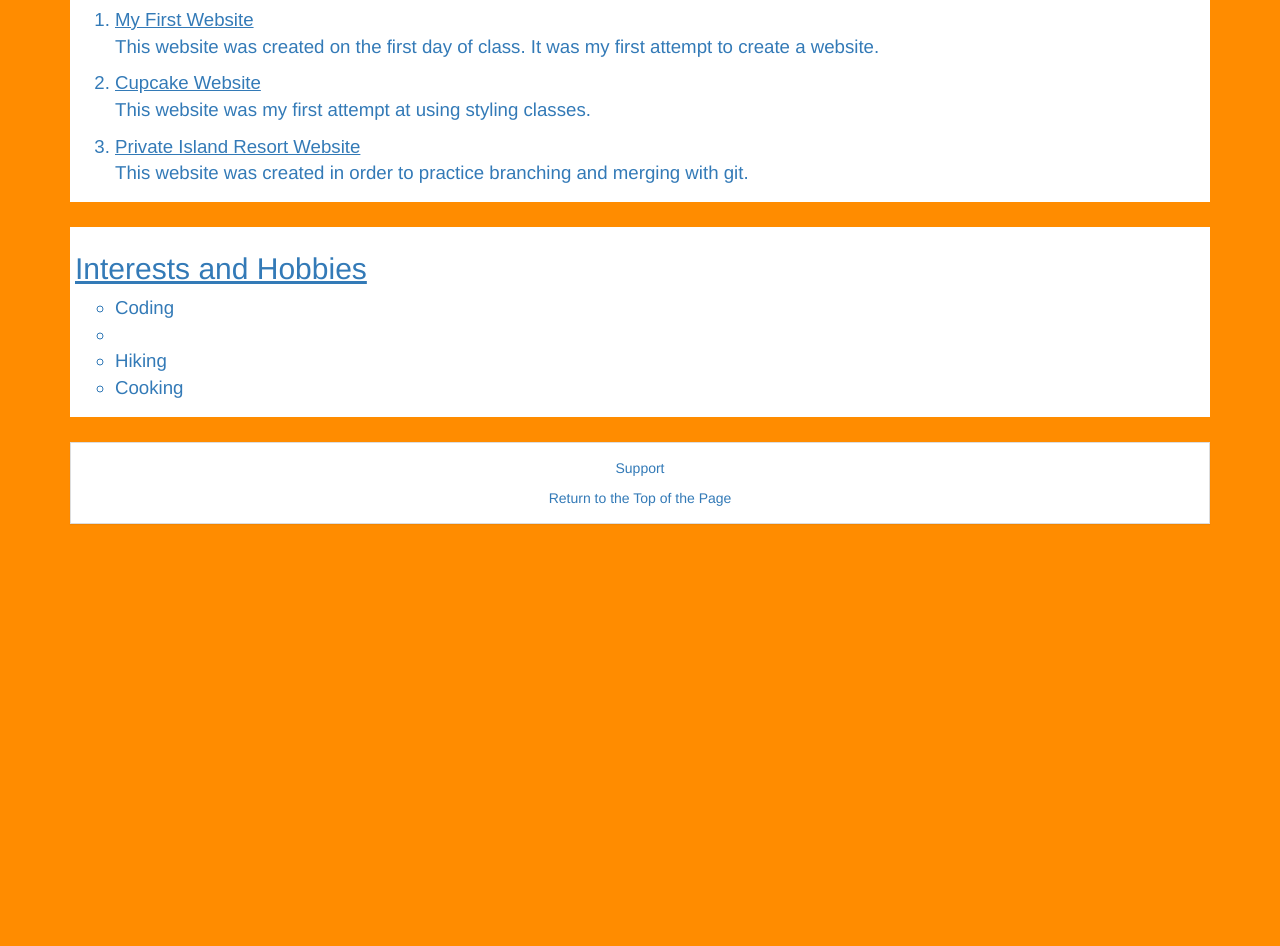
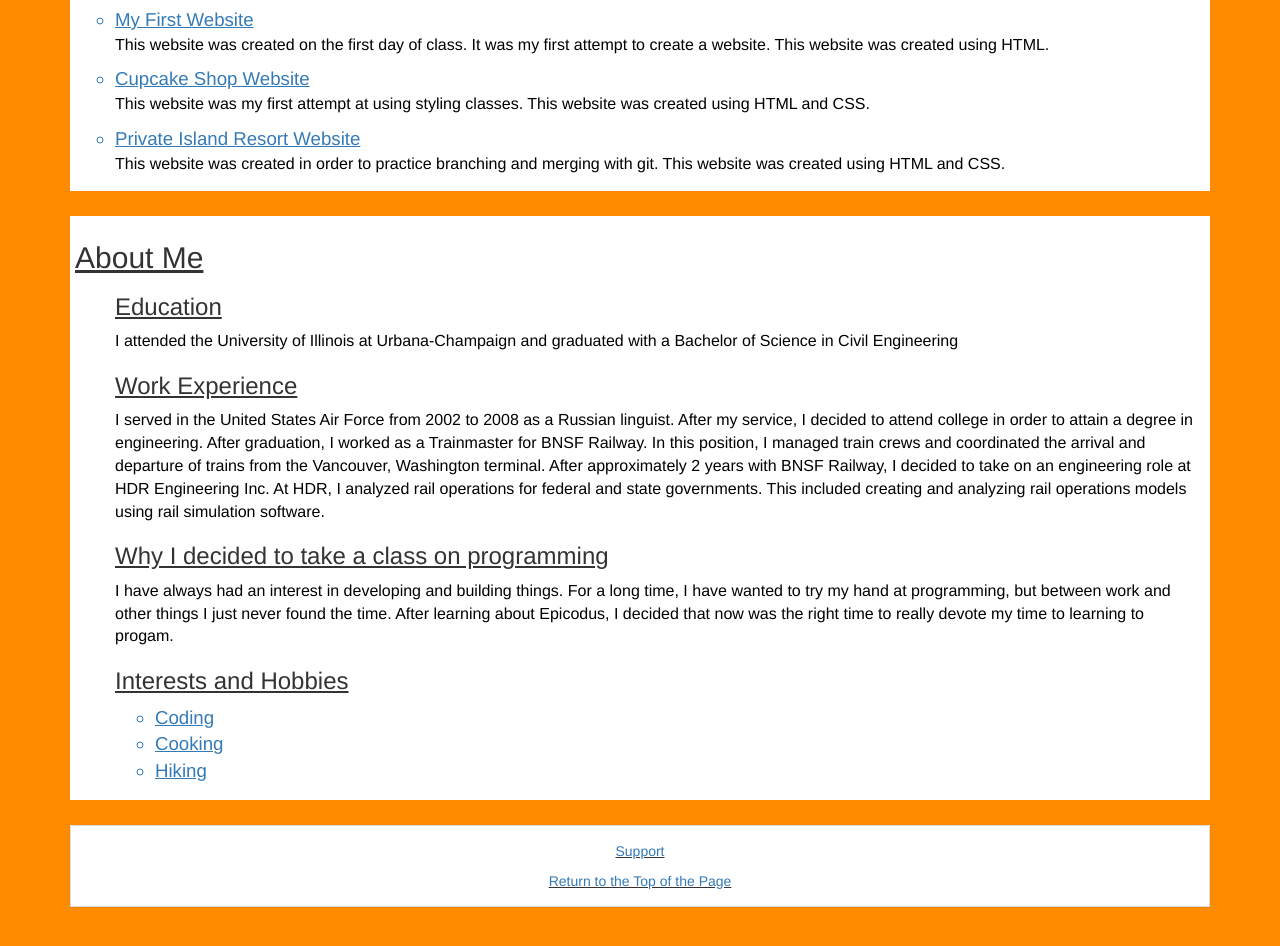
Before and after one commit to crneff84/Portfolio, a plain HTML site: page index.html in a window 1280 px wide. Shown: the part 962-1908 px from the top of the page. Before the commit the page ends 1526 px from the top, so only its background shows below. Drawn offline with Linux system fonts and the light colour scheme.

Commit message:
Updated text in about me section

```diff
--- a/css/styles.css
+++ b/css/styles.css
@@ -2,6 +2,13 @@ img {
   width: 60%;
   height: 60%;
   margin-bottom: 5px;
+}
+
+ol a {
+  font-family: fantasy;
+  text-decoration: underline;
+  font-size: 14pt;
+  color: #337ab7
 }
 
 ol li {
@@ -11,9 +18,9 @@ ol li {
   color: #337ab7
 }
 
-ol p {
-  font-size: 14pt;
-  color: #337ab7
+ul p {
+  font-size: 12pt;
+  color: black;
 }
 
 .pic {
@@ -24,7 +31,11 @@ ol p {
 
 h2 {
   text-decoration: underline;
-  color: #337ab7
+  color: #black;
+}
+
+h3 {
+  color: #black;
 }
 
 body {
@@ -43,6 +54,13 @@ ul li {
   list-style: circle;
   color: #337ab7;
   font-size: 14pt;
+}
+
+ul a {
+  list-style: circle;
+  color: #337ab7;
+  font-size: 14pt;
+  text-decoration: underline;
 }
 
 ul.nav > li > a:hover {
@@ -65,8 +83,20 @@ ul.nav > li > a:hover {
   margin-top: 25px;
 }
 
+#aboutme p {
+  font-size: 12pt;
+}
+
+#aboutme h3 {
+  text-decoration: underline;
+}
+
 .panel {
   margin-top: 25px;
   border-radius: 0px;
   text-align: center;
 }
+
+.panel-body {
+  text-decoration: underline;
+}
--- a/index.html
+++ b/index.html
@@ -23,24 +23,34 @@
           <img src="img/profilepic.jpg" alt="This is a pic of Chance Neff">
       </div>
 
-      <div id="projects">
-        <h2>Projects!</h2>
-          <ol>
-            <li>My First Website</li>
-              <p>This website was created on the first day of class. It was my first attempt to create a website.</p>
-            <li>Cupcake Website</li>
-              <p>This website was my first attempt at using styling classes.</p>
-            <li>Private Island Resort Website</li>
-              <p>This website was created in order to practice branching and merging with git.</p>
-          </ol>
-      </div>
+        <div id="projects">
+          <h2>Projects!</h2>
+            <ul>
+              <a target="_blank" href="https://crneff84.github.io/my-first-webpage/"><li>My First Website</li></a>
+                <p>This website was created on the first day of class. It was my first attempt to create a website. This website was created using HTML.</p>
+              <a target="_blank" href="https://crneff84.github.io/cupcake_shop/"><li>Cupcake Shop Website</li></a>
+                <p>This website was my first attempt at using styling classes. This website was created using HTML and CSS.</p>
+              <a target="_blank" href="https://crneff84.github.io/private-island-resort/"><li>Private Island Resort Website</li></a>
+                <p>This website was created in order to practice branching and merging with git. This website was created using HTML and CSS.</p>
+            </ul>
+        </div>
 
       <div id="aboutme">
-          <h2>Interests and Hobbies</h2>
+          <h2>About Me</h2>
             <ul>
-              <li>Coding<li>
-              <li>Hiking</li>
-              <li>Cooking</li>
+              <h3>Education</h3>
+              <p>I attended the University of Illinois at Urbana-Champaign and graduated with a Bachelor of Science in Civil Engineering</p>
+              <h3>Work Experience</h3>
+              <p>I served in the United States Air Force from 2002 to 2008 as a Russian linguist. After my service, I decided to attend college in order to attain a degree in engineering. After graduation, I worked as a Trainmaster for BNSF Railway. In this position, I managed train crews and coordinated the arrival and departure of trains from the Vancouver, Washington terminal. After approximately 2 years with BNSF Railway, I decided to take on an engineering role at HDR Engineering Inc. At HDR, I analyzed rail operations for federal and state governments. This included creating and analyzing rail operations models using rail simulation software.</p>
+              <h3>Why I decided to take a class on programming</h3>
+              <p>I have always had an interest in developing and building things. For a long time, I have wanted to try my hand at programming, but between work and other things I just never found the time. After learning about Epicodus, I decided that now was the right time to really devote my time to learning to progam.</p>
+
+              <h3>Interests and Hobbies</h3>
+                <ul>
+                  <li><a target="_blank" href="http://www.epicodus.com"<li>Coding</li></a></li>
+                  <li><a target="_blank" href="http://www.oregonculinaryinstitute.com/"<li>Cooking</li></a></li>
+                  <li><a target="_blank" href="http://www.oregonhikers.org/field_guide/Main_Page"<li>Hiking</li></a></li>
+                </ul>
             </ul>
       </div>
     </div>
```
